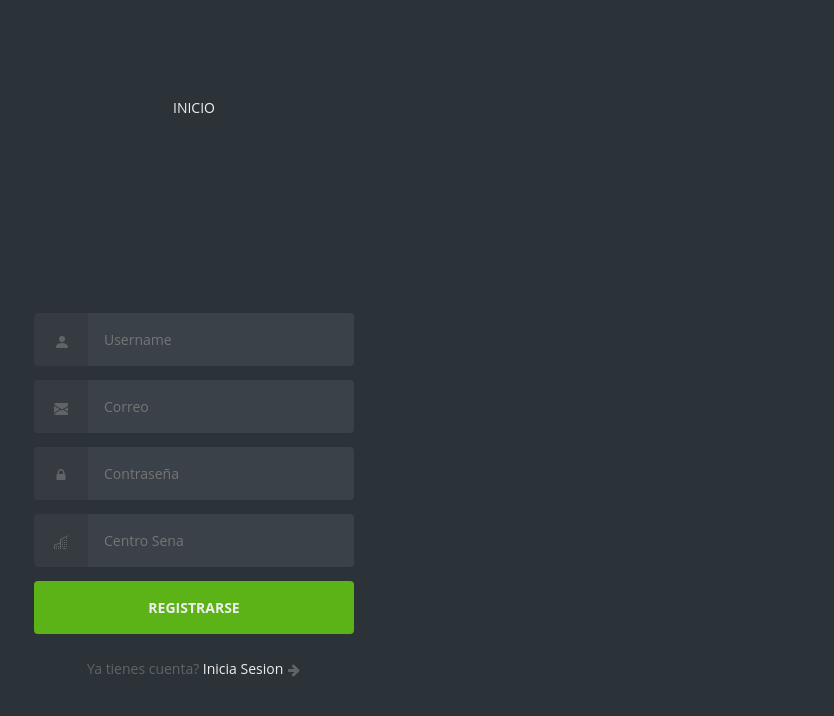
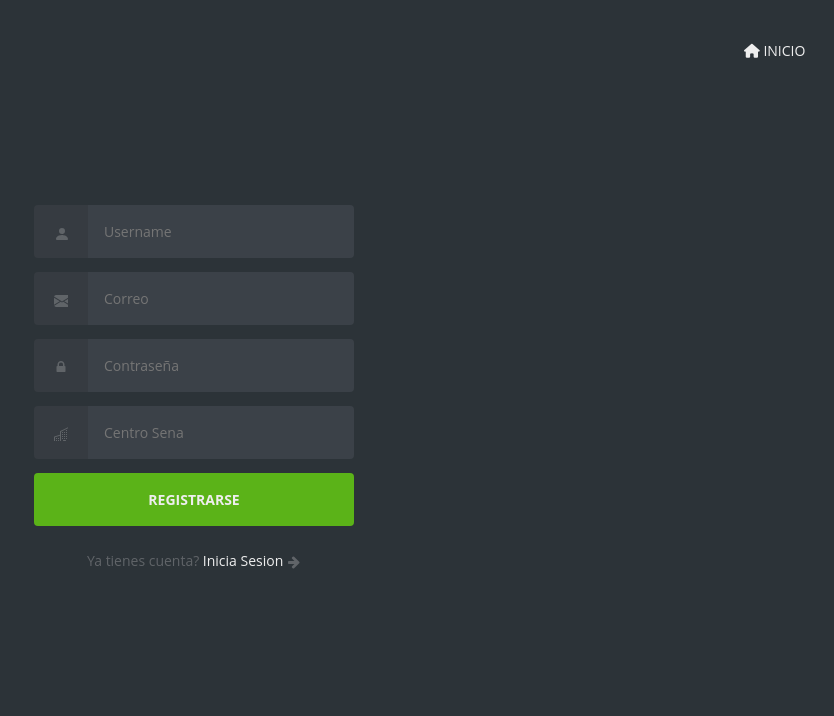
Before and after one commit to KingQRool/Urban-Trade, a PHP site: page /PROYECTO/Views/Register.php in a window 1280 px wide. Shown: the top 716 px of the page, without its empty margins (446-1280 px from the left). Run offline with PHP 8.4, Linux system fonts and the light colour scheme; some libraries are stand-ins or nearby versions.

Commit message:
Icono register

```diff
--- a/Public/css/register.css
+++ b/Public/css/register.css
@@ -50,6 +50,19 @@
     fill: var(--iconFill);
     inline-size: 1em;
     vertical-align: middle;
+  }
+
+  .Inicio {
+    block-size: 1em;
+    display: inline-block;
+    fill: var(--iconFill);
+    inline-size: 1em;
+    position: absolute;
+    top: 30px;
+    right: 0px;
+    width: 100px;
+    padding: 10px;
+
   }
 
   /* layout/base.css */
--- a/Views/register.php
+++ b/Views/register.php
@@ -5,15 +5,17 @@
     <meta http-equiv="X-UA-Compatible" content="IE=edge">
     <meta name="viewport" content="width=device-width, initial-scale=1.0">
     <link rel="stylesheet" href="../Public/css/register.css">
+    <script src="https://kit.fontawesome.com/357827b059.js" crossorigin="anonymous"></script>
+
     <title>Document</title>
 </head>
 <body>
 <body class="align">
-<div>
-<a href="../index.html"> INICIO
-<use xlink:href="#icon-home"></use>
-<i class="bi bi-house-door"></i>
-</a>
+<div class="Inicio">
+    <a href="../index.html">
+      <i class="fa-solid fa-house"></i>
+      INICIO
+    </a>
 </div>
 <div class="grid">
 
```
